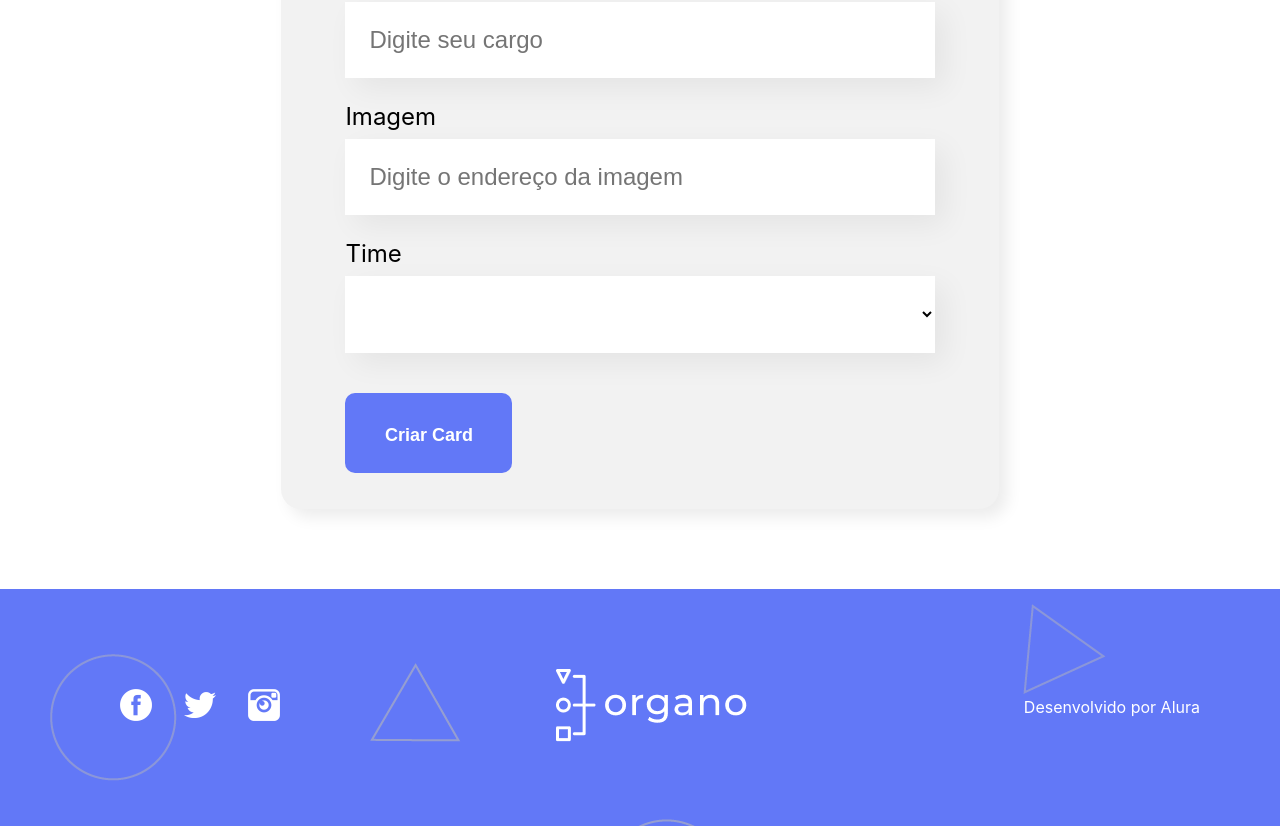
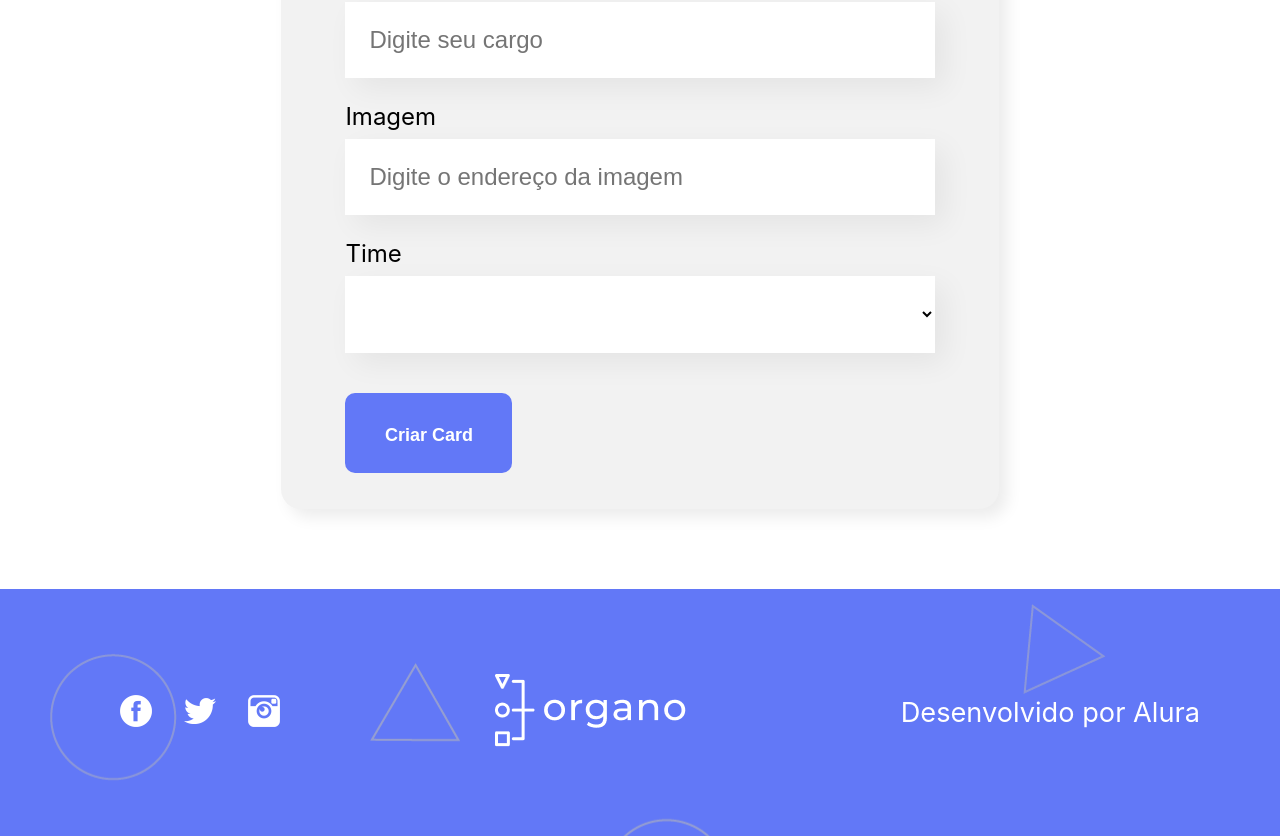
Before and after one commit to ogustavoalves/Curso-React-Alura, a React (Create React App) app: page / in a window 1280 px wide. Shown: the part 921-1757 px from the top of the page. Built offline with nearby package versions, Linux system fonts and the light colour scheme.

Commit message:
changing' font size in the footer

```diff
--- a/src/App.js
+++ b/src/App.js
@@ -20,11 +20,9 @@ function App() {
   const [colaboradores, setColaboradores] = useState([])
 
   const aoNovoColaboradorAdicionado = (colaborador) => {
-    debugger
     console.log(colaborador)
     setColaboradores([...colaboradores, colaborador])
   }
-
 
 
   return (
--- a/src/componentes/Rodape/Rodape.css
+++ b/src/componentes/Rodape/Rodape.css
@@ -19,3 +19,7 @@ footer {
 .footer ul li:last-child {
     margin-right: 0;
 }
+
+.footer p {
+    font-size: 1.7em;
+}
```
